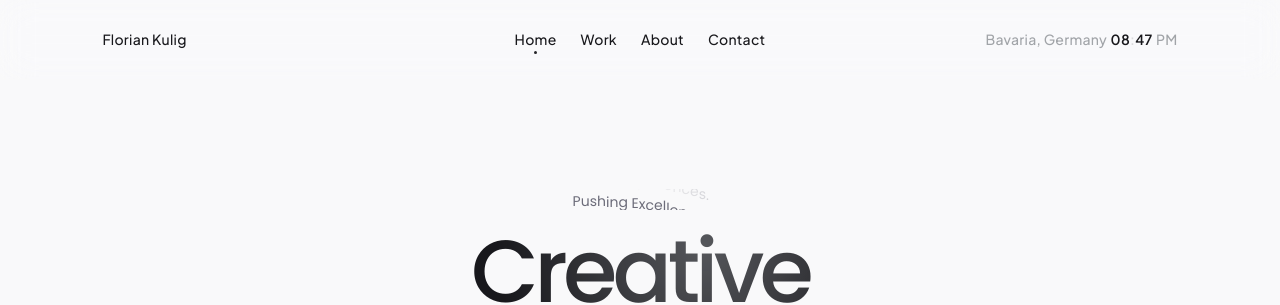
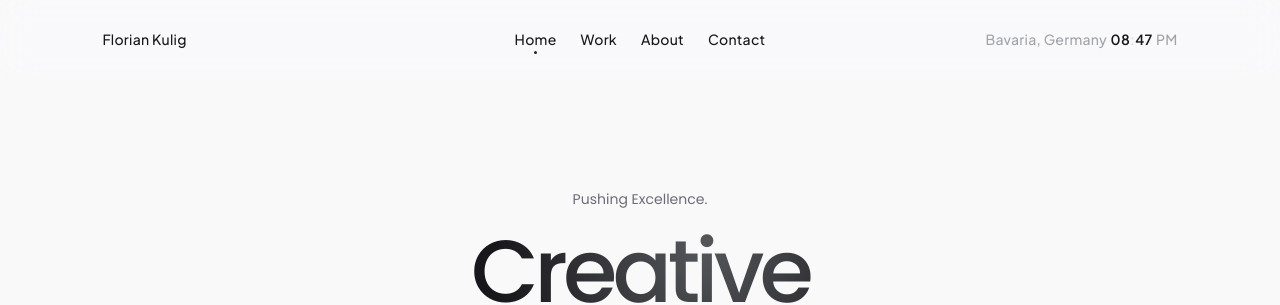
Before and after one commit to floriankulig/portfolio-new, a Next.js app: page / in a window 1280 px wide. Shown: the top 305 px of the page. Built offline with nearby package versions, Linux system fonts and the light colour scheme.

Commit message:
fix: adjust start delay for TextAnimation component

```diff
--- a/src/components/home/Hero.tsx
+++ b/src/components/home/Hero.tsx
@@ -131,7 +131,7 @@ export const Hero = () => {
   );
   return (
     <StyledHeroSection className="main-col" ref={sectionRef}>
-      <TextAnimation startDelay={2} />
+      <TextAnimation startDelay={0.75} />
       <h1>
         Creative <br /> Software Engineer
       </h1>
@@ -214,8 +214,8 @@ const TextAnimation: React.FC<TextAnimationProps> = ({ startDelay = 0.1 }) => {
     latest - startDelay * 1000 < 0
       ? -1
       : Math.floor(
-          Math.max(0, latest - startDelay * 1000) / (1000 * changeSeconds)
-        )
+          Math.max(0, latest - startDelay * 1000) / (1000 * changeSeconds),
+        ),
   );
   useMotionValueEvent(counter, "change", (latest) => {
     setSentence(latest === -1 ? " " : sentences[latest % sentences.length]);
```
Also changed, not shown: 1 other file (tests, documents, lock files or other folders).
